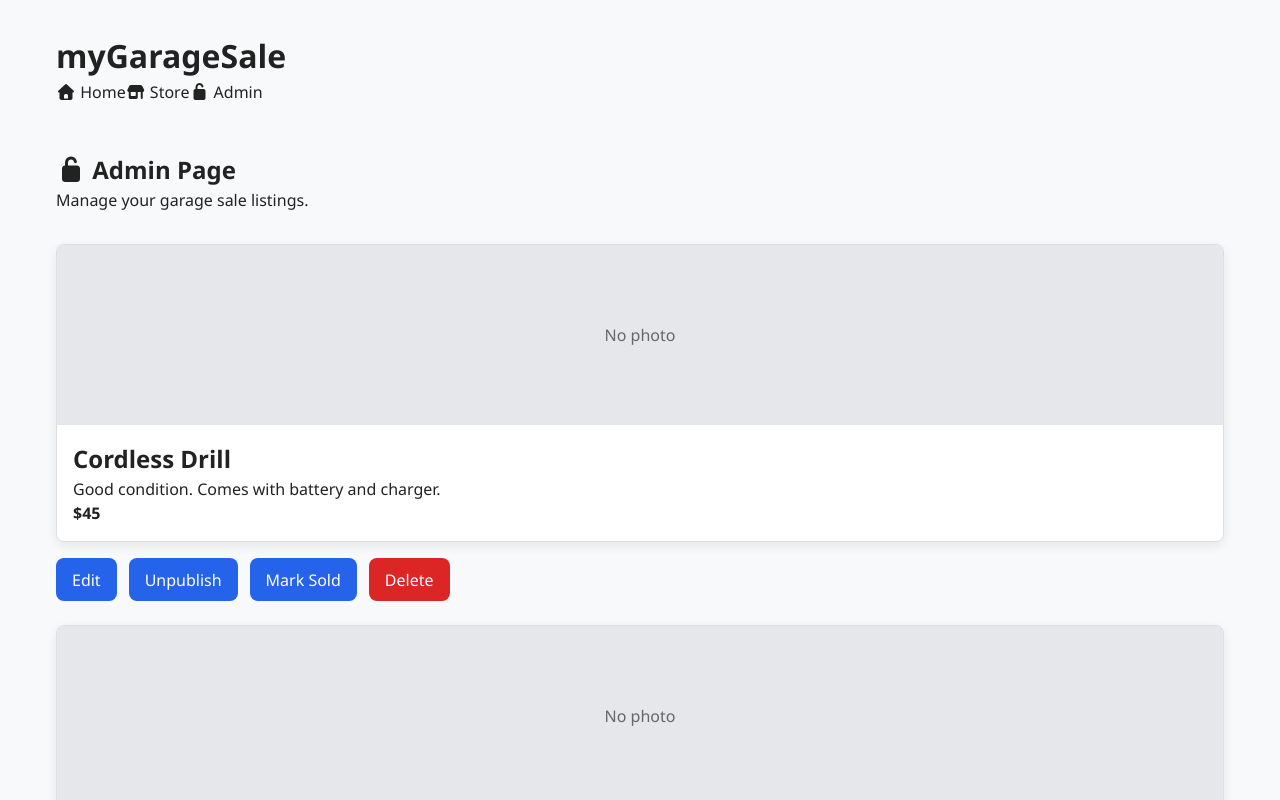
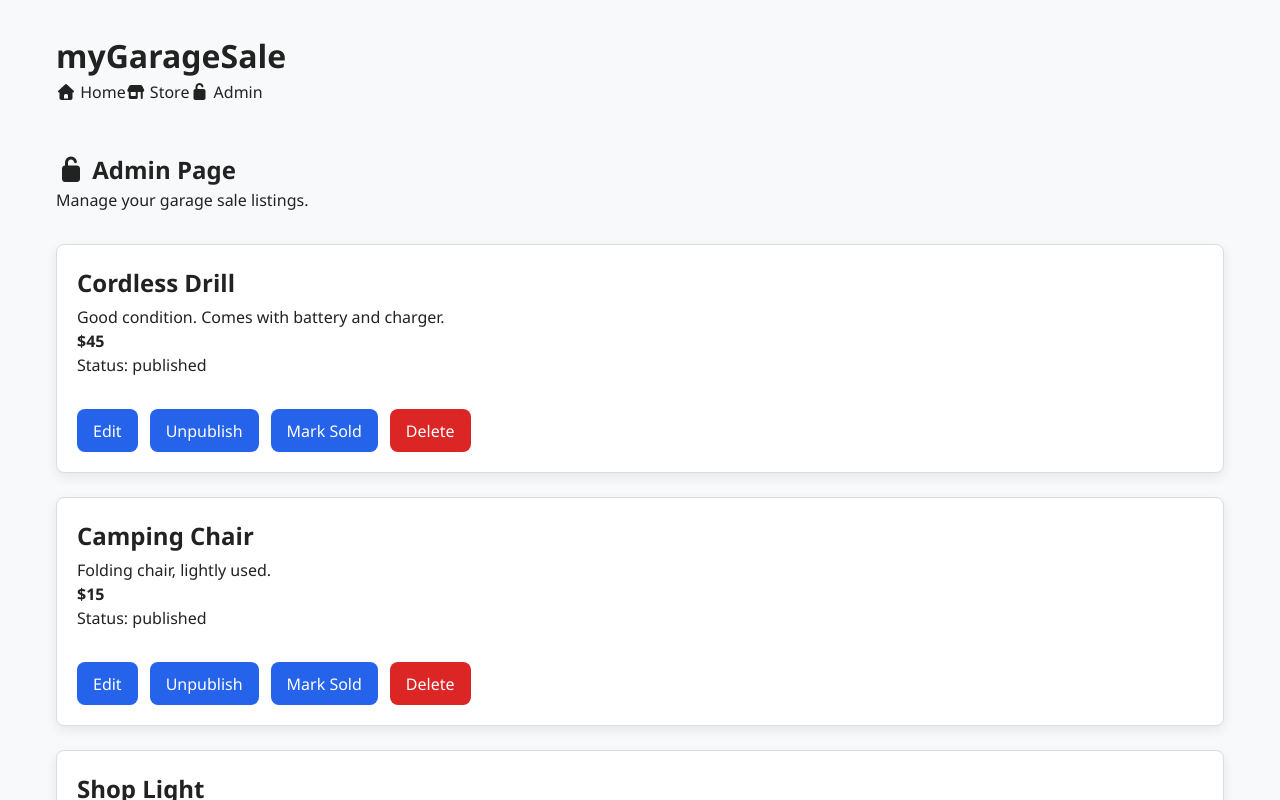
Before and after one commit to egpennington/myGarageSale, a React (Vite) app: page /admin in a window 1280 px wide. Shown: the top 800 px of the page. Built offline with nearby package versions, Linux system fonts and the light colour scheme.

Commit message:
create admin item component

```diff
--- /dev/null
+++ b/src/components/AdminItem.jsx
@@ -0,0 +1,21 @@
+function AdminItem({ item }) {
+  return (
+    <article className="admin-item">
+      <div>
+        <h2>{item.title}</h2>
+        <p>{item.description}</p>
+        <strong>${item.price}</strong>
+        <p>Status: {item.status}</p>
+      </div>
+
+      <div className="admin-actions">
+        <button>Edit</button>
+        <button>{item.status === 'published' ? 'Unpublish' : 'Publish'}</button>
+        <button>Mark Sold</button>
+        <button className="danger-button">Delete</button>
+      </div>
+    </article>
+  )
+}
+
+export default AdminItem
--- a/src/index.css
+++ b/src/index.css
@@ -192,3 +192,20 @@ footer {
 .danger-button:hover {
   background: #b91c1c;
 }
+
+/* Admin card */
+.admin-item {
+  background: var(--surface);
+  border: 1px solid var(--border);
+  border-radius: var(--radius);
+  padding: 1.25rem;
+  box-shadow: var(--shadow);
+}
+
+.admin-item h2 {
+  margin-bottom: 0.25rem;
+}
+
+.admin-actions {
+  margin-top: 1rem;
+}
--- a/src/pages/Admin.jsx
+++ b/src/pages/Admin.jsx
@@ -1,5 +1,5 @@
 import sampleItems from '../data/sampleItems'
-import ItemCard from '../components/ItemCard'
+import AdminItem from '../components/AdminItem'
 
 function Admin() {
   return (
@@ -9,18 +9,7 @@ function Admin() {
 
       <div className="admin-list">
         {sampleItems.map((item) => (
-          <div className="admin-item" key={item.id}>
-            <ItemCard item={item} />
-
-            <div className="admin-actions">
-              <button>Edit</button>
-              <button>
-                {item.status === 'published' ? 'Unpublish' : 'Publish'}
-              </button>
-              <button>Mark Sold</button>
-              <button className="danger-button">Delete</button>
-            </div>
-          </div>
+          <AdminItem key={item.id} item={item} />
         ))}
       </div>
     </section>
```
